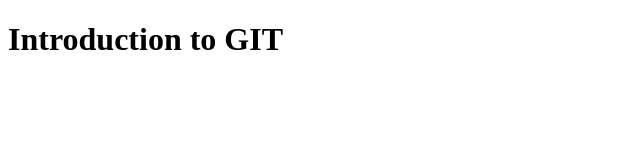
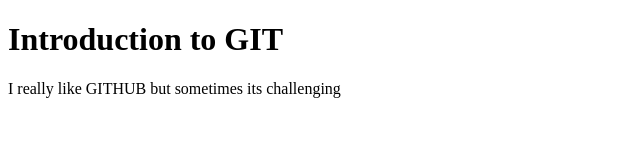
Before and after one commit to MehKet/projectGITHUB, a plain HTML site: page index.html in a window 1280 px wide. Shown: the whole page, without its empty margins (0-640 px from the left). Drawn offline with Linux system fonts and the light colour scheme.

Commit message:
index modified on newBranch

```diff
--- a/index.html
+++ b/index.html
@@ -15,6 +15,7 @@
   <title>Intro to GIT</title>
 <body>
     <h1>Introduction to GIT</h1>
+    <p> I really like GITHUB but sometimes its challenging</p>
 
 </body>
 
```
Also changed, not shown: gitignore.txt (added), 1 other file.
